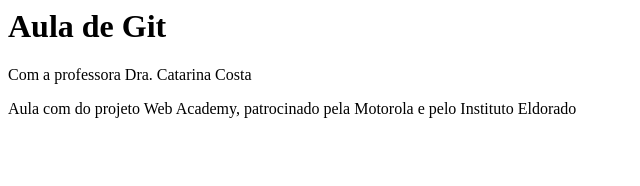
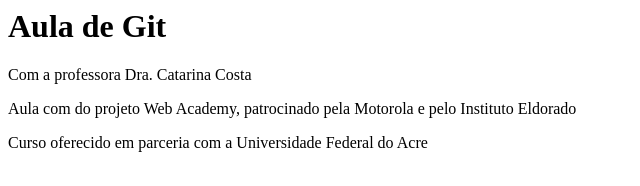
Before and after one commit to gerlaneln/WebAcademy, a plain HTML site: page index.html in a window 1280 px wide. Shown: the whole page, without its empty margins (0-640 px from the left). Drawn offline with Linux system fonts and the light colour scheme.

Commit message:
Alteração na página principal

```diff
--- a/index.html
+++ b/index.html
@@ -6,5 +6,6 @@
 		<p>Aula com do projeto Web Academy, patrocinado pela Motorola
 			e pelo Instituto Eldorado
 		</p>
+		<p>Curso oferecido em parceria com a Universidade Federal do Acre</p>
 	</body>
 </html>
```
